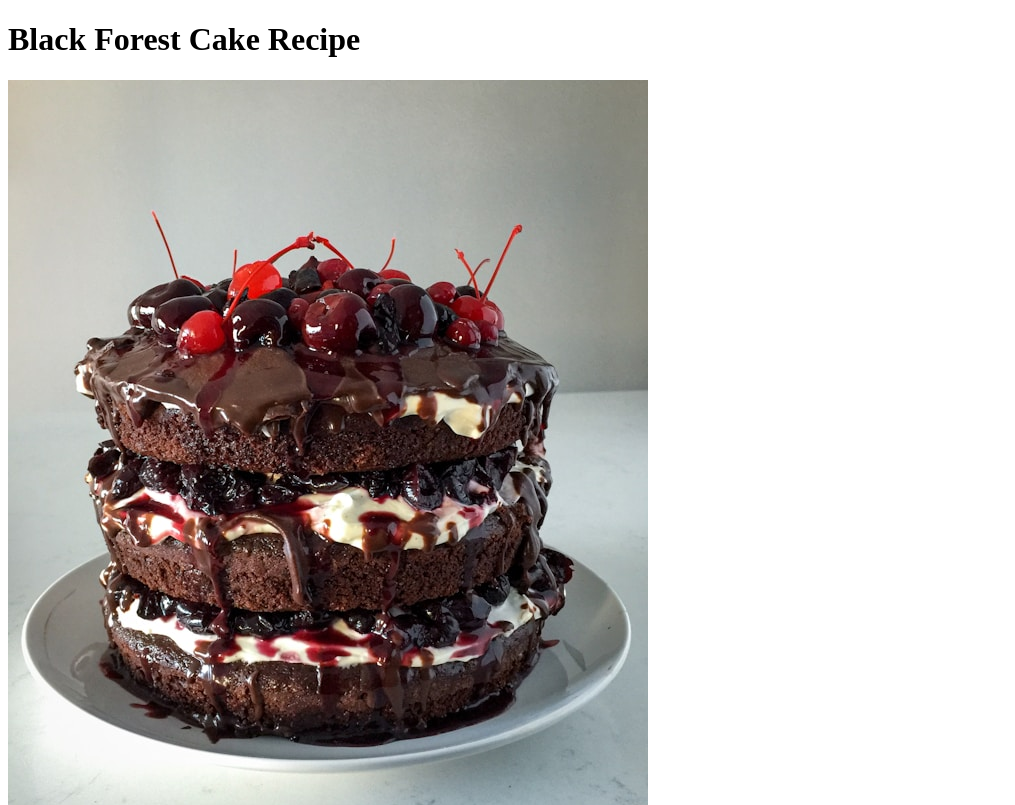
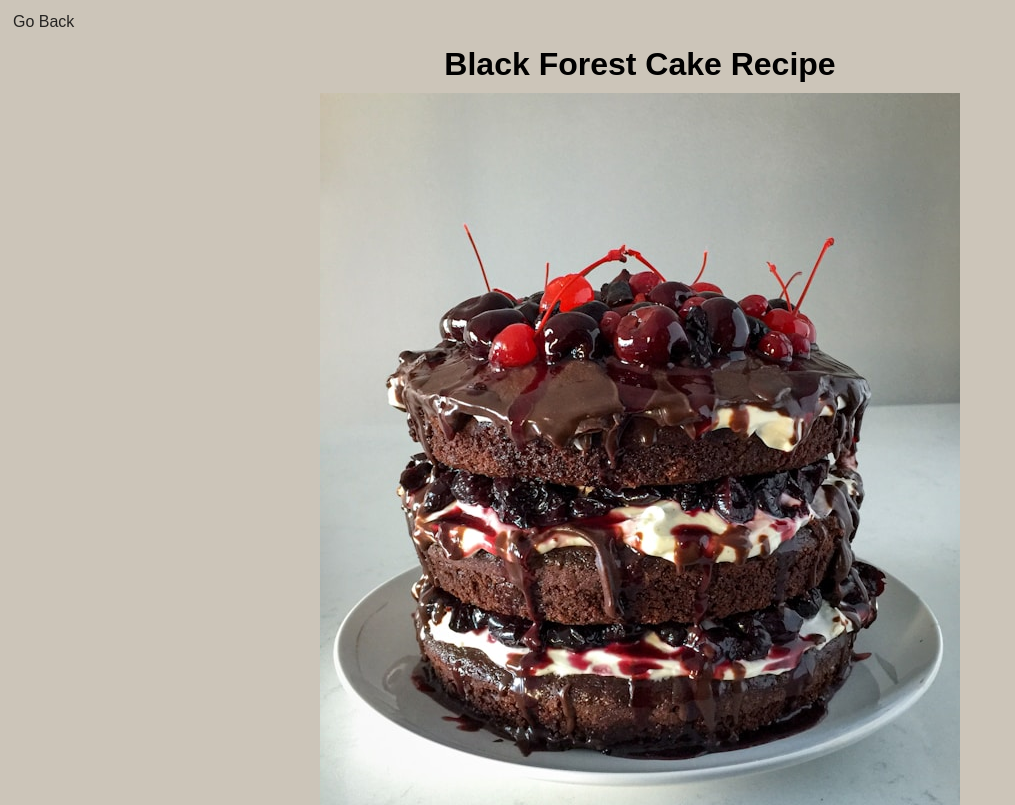
Before and after one commit to Moses-TM/odin-recipes, a plain HTML site: page recipes/cake.html in a window 1280 px wide. Shown: the top 805 px of the page, without its empty margins (0-1015 px from the left). Drawn offline with Linux system fonts and the light colour scheme.

Commit message:
Add simple styles for recipe pages

```diff
--- a/recipes/cake.html
+++ b/recipes/cake.html
@@ -3,9 +3,11 @@
 <head>
     <meta charset="UTF-8">
     <meta name="viewport" content="width=device-width, initial-scale=1.0">
+    <link rel="stylesheet" href="/styles/styles.css">
     <title>Black Forest Cake</title>
 </head>
 <body>
+    <a href="../index.html">Go Back</a>
     <h1>Black Forest Cake Recipe</h1>
     <img src="../images/cake.jpg" alt="An image of a black forest cake"> <br>
     <cite>
@@ -89,6 +91,6 @@
             </ul>
         </li>
     </ol>
-    <a href="../index.html">Go Back</a>
+
 </body>
 </html>
--- /dev/null
+++ b/styles/styles.css
@@ -0,0 +1,30 @@
+*{
+    font-family: Arial, Helvetica, sans-serif;
+    background-color: #CCC5B9;
+}
+
+h1{
+    margin: 0 auto;
+    padding: 10px;
+    text-align: center;
+}
+
+a{
+    display: inline-block;
+    padding: 5px;
+}
+
+a:link, a:visited{
+    color: #252422;
+    text-decoration: none;
+}
+
+a:hover{
+    background-color: #403D39;
+    color: #FFFCF2;
+}
+
+img{
+    display: block;
+    margin: 0 auto;
+}
```
Also changed, not shown: index.html (+2 -1 lines), recipes/cookie.html (+2 -2 lines), recipes/icecream.html (+2 -1 lines).
